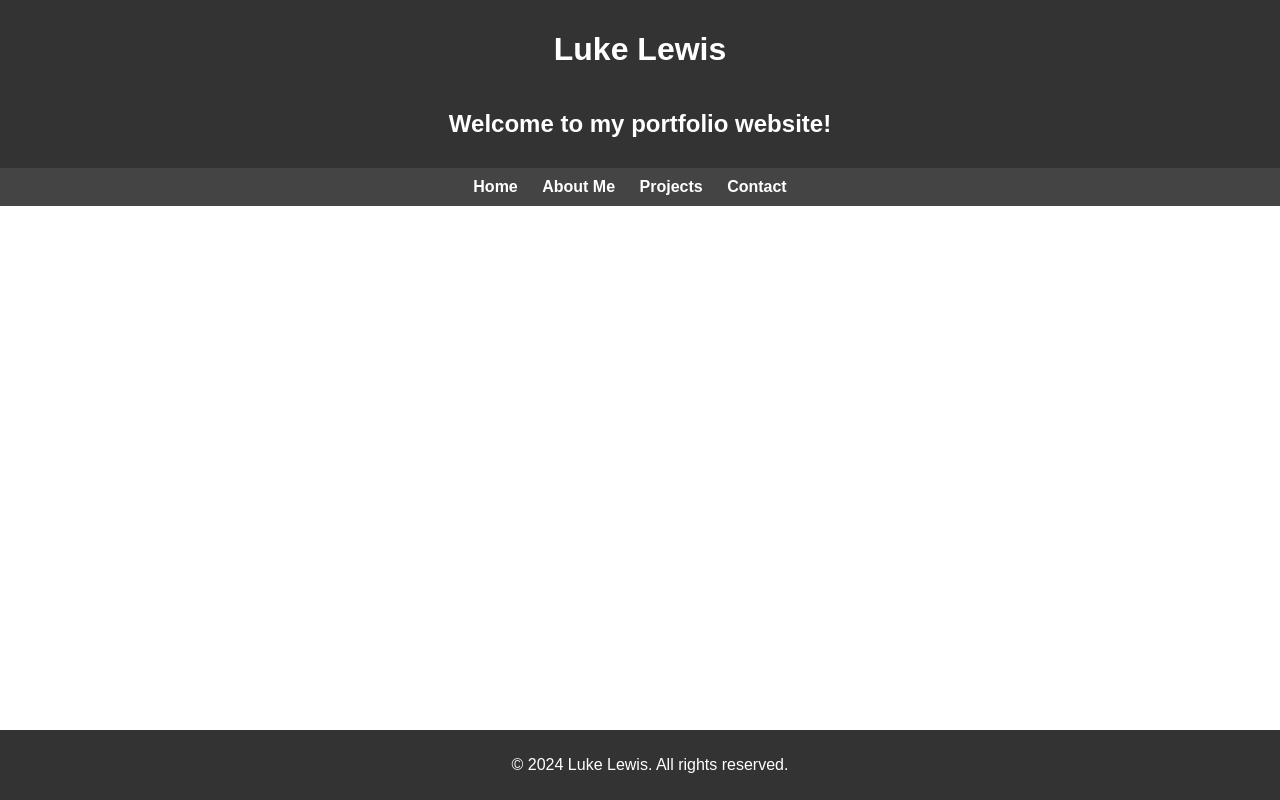
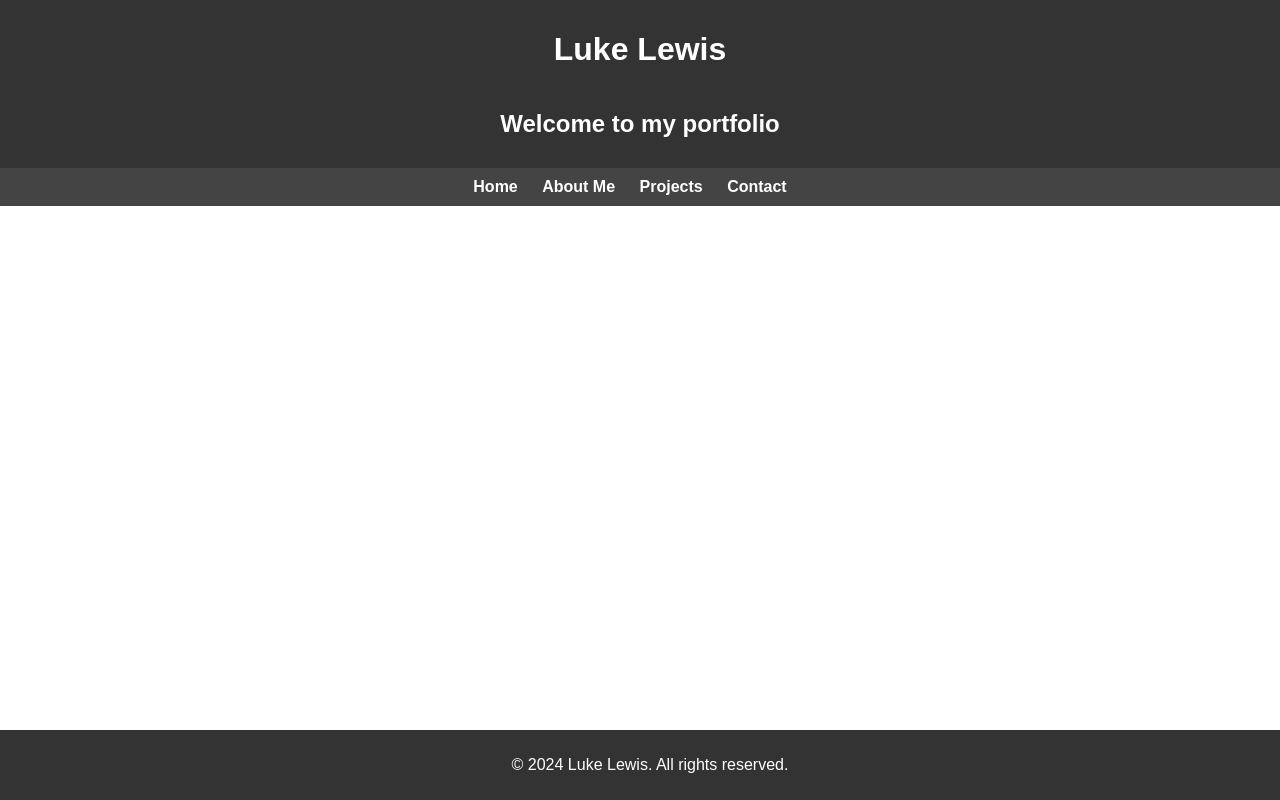
Before and after one commit to llluke16/llluke16.github.io, a plain HTML site: page index.html in a window 1280 px wide. Drawn offline with Linux system fonts and the light colour scheme.

Commit message:
Update index.html

```diff
--- a/index.html
+++ b/index.html
@@ -4,7 +4,7 @@
 <head>
     <meta charset="UTF-8">
     <meta name="viewport" content="width=device-width, initial-scale=1.0">
-    <title>Your Portfolio</title>
+    <title>Luke Lewis - Developer</title>
     <link rel="stylesheet" href="style.css">
 </head>
 
@@ -13,7 +13,7 @@
     <header>
         <div class="header-content">
             <h1>Luke Lewis</h1>
-            <h2>Welcome to my portfolio website!</h2>
+            <h2>Welcome to my portfolio</h2>
         </div>
     </header>
 
```
